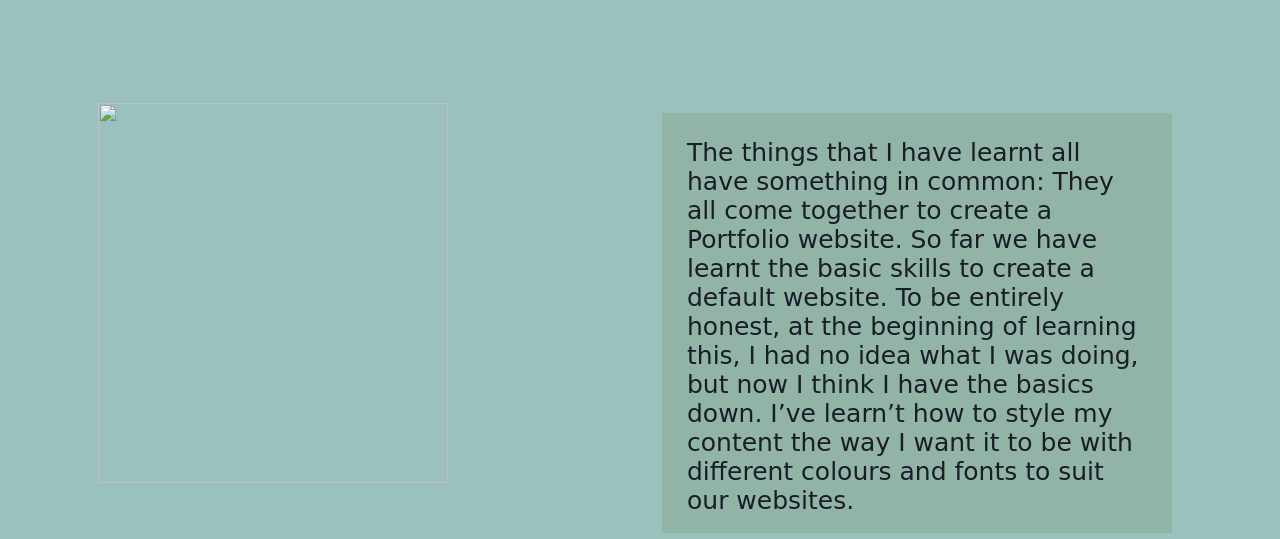
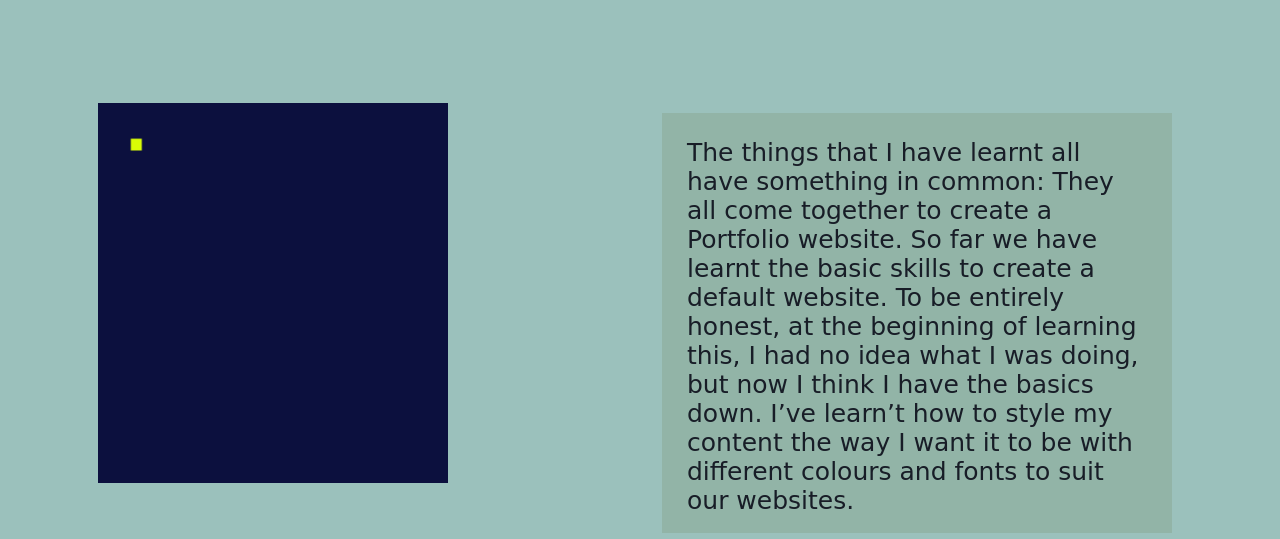
Before and after one commit to britneymanaia/britneymanaia.github.io, a plain HTML site: page classwork.html in a window 1280 px wide. Shown: the part 322-861 px from the top of the page. Drawn offline with nearby package versions, Linux system fonts and the light colour scheme; a web font is replaced by a local one.

Commit message:
Update classwork.html

```diff
--- a/classwork.html
+++ b/classwork.html
@@ -34,7 +34,7 @@
              <h1>Classwork</h1>
              <p>A display of what I've learned this year</p>
 
-             <img alt src="Hello.gif"> <!-- This should be on the RIGHT side of the page-->
+             <img alt src="Photos/Hello.gif"> <!-- This should be on the RIGHT side of the page-->
 
 
              <!-- TODO: Add video -->
```
